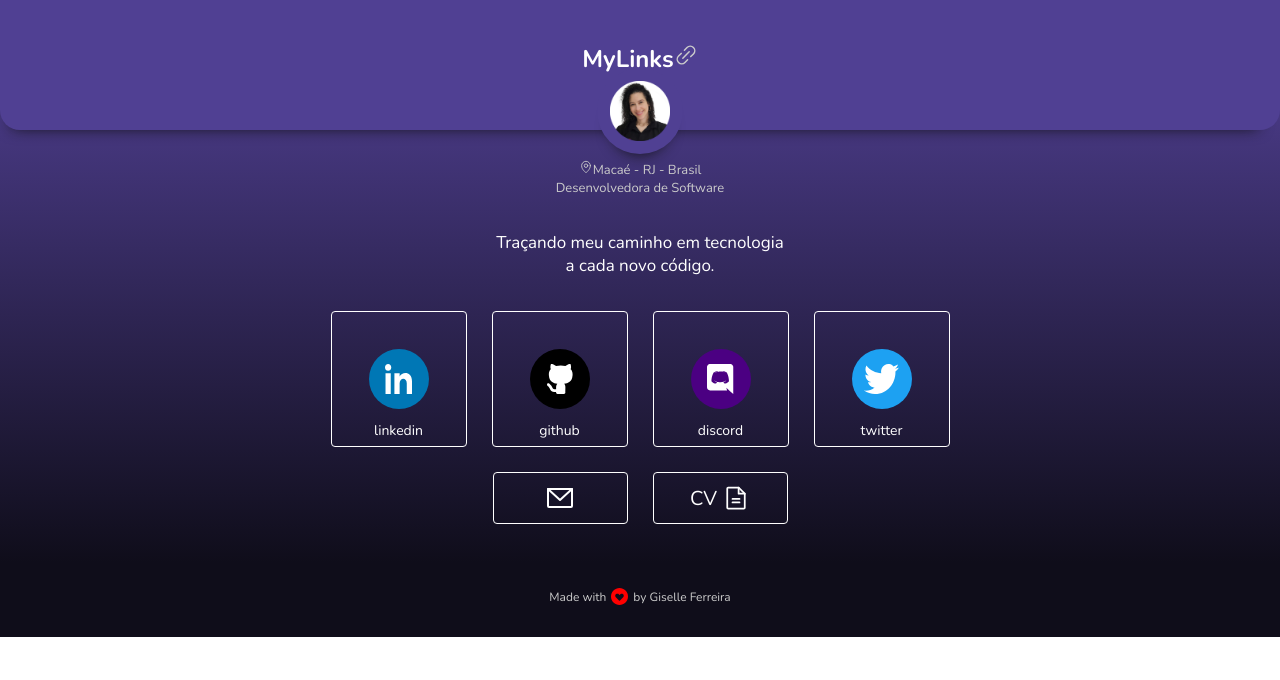
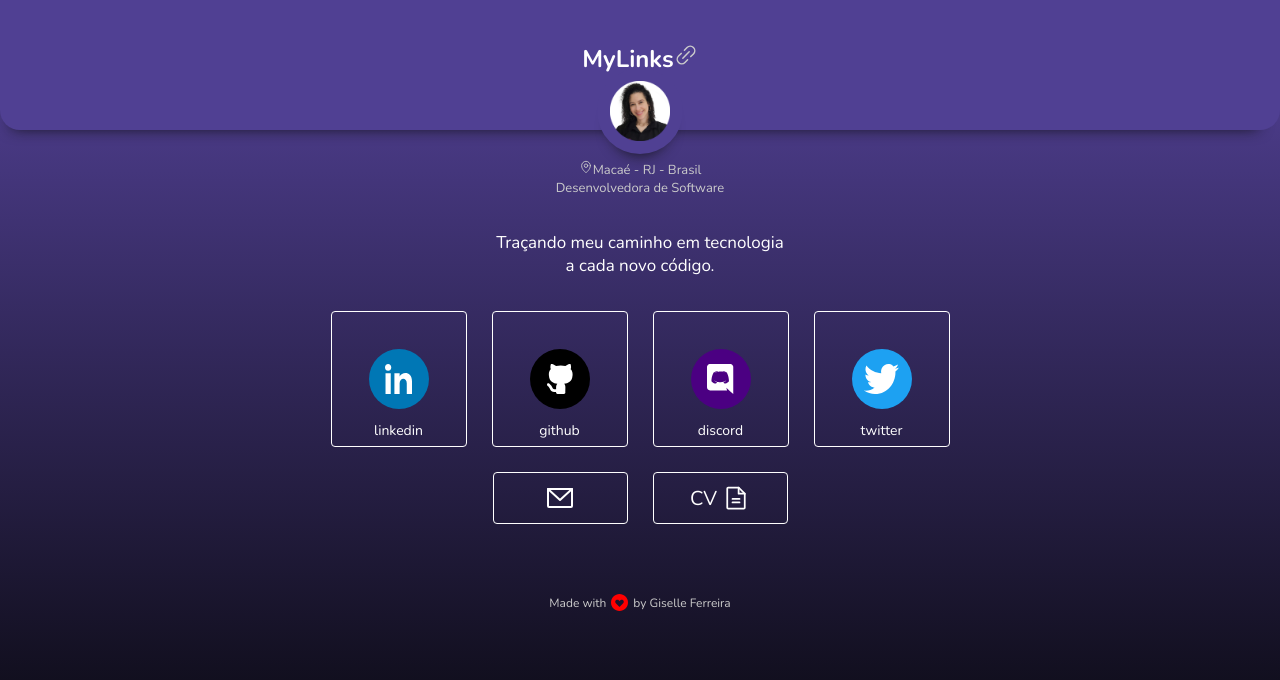
Before and after one commit to giselle-ferreira/my-links, a React (Vite) app: page / in a window 1280 px wide. Shown: the top 680 px of the page. Built offline with nearby package versions, Linux system fonts and the light colour scheme.

Commit message:
Updates GlobalStyle and links container

```diff
--- a/src/App.tsx
+++ b/src/App.tsx
@@ -14,7 +14,7 @@ function App() {
 
 
   return (
-    <div>
+    <Body>
       <Header />
       <Description />
 
@@ -31,13 +31,18 @@ function App() {
       </ContainerContact>
 
       <Footer />
-    </div>
+    </Body>
   )
 }
 
 export default App
 
 
+const Body = styled.div`
+  height: 100%;
+`;
+
 const ContainerContact = styled(ContainerLinks)`
   margin-top: 25px;
+  margin-bottom: 70px;
 `;
--- a/src/Components/Footer.tsx
+++ b/src/Components/Footer.tsx
@@ -13,8 +13,8 @@ const FooterApp = styled.div`
     justify-content: center;
     align-items: center;
     font-size: 12px;
-    margin: 64px auto 32px auto;
     color: #CBCBCB;
+    margin-bottom: 32px;
    ;
 
     img {
--- a/src/GlobalStyle/GlobalStyle.tsx
+++ b/src/GlobalStyle/GlobalStyle.tsx
@@ -14,5 +14,9 @@ export const GlobalStyle = createGlobalStyle`
         background: linear-gradient(360deg, #0F0D1A 11.6%, #55439B 100%) no-repeat;
         color: #fff;
         background-size: cover;
+
+        @media(min-width: 400px){
+            height: 100vh;
+        }
     }
 `;
```
